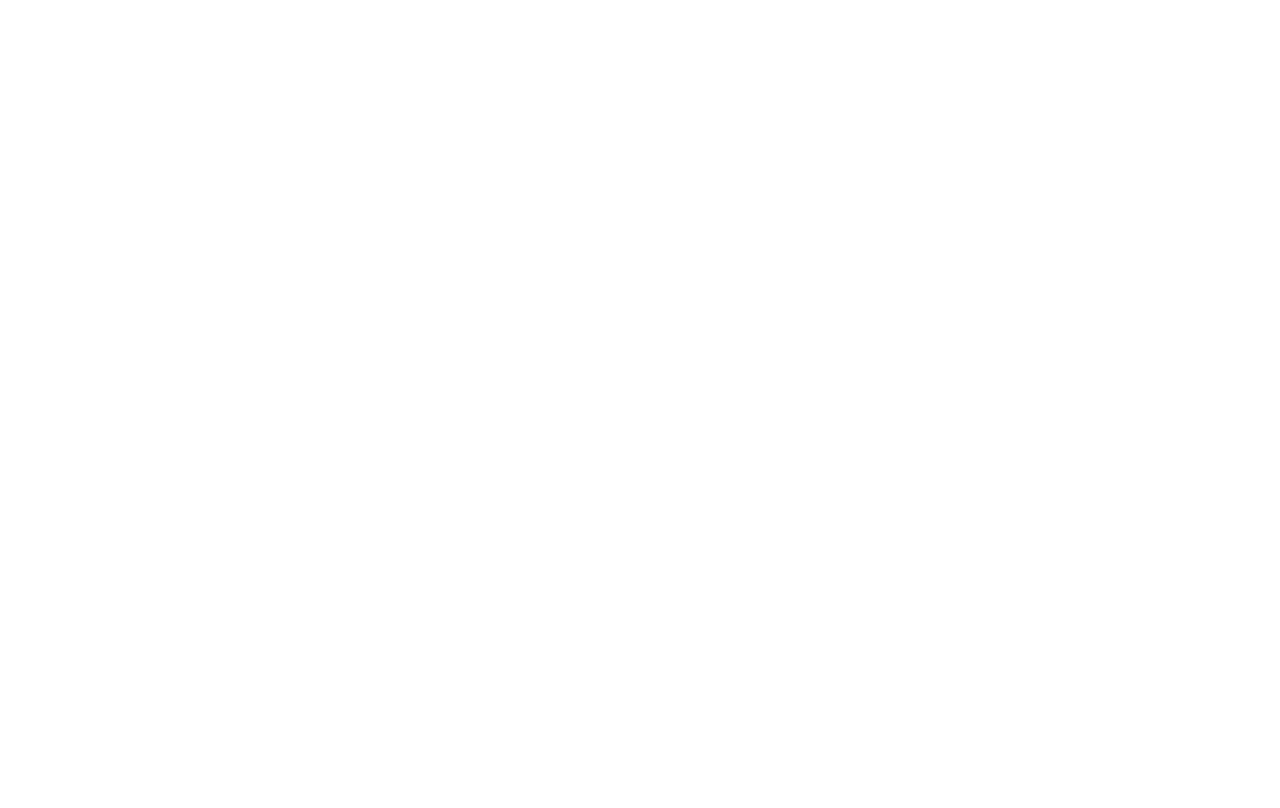
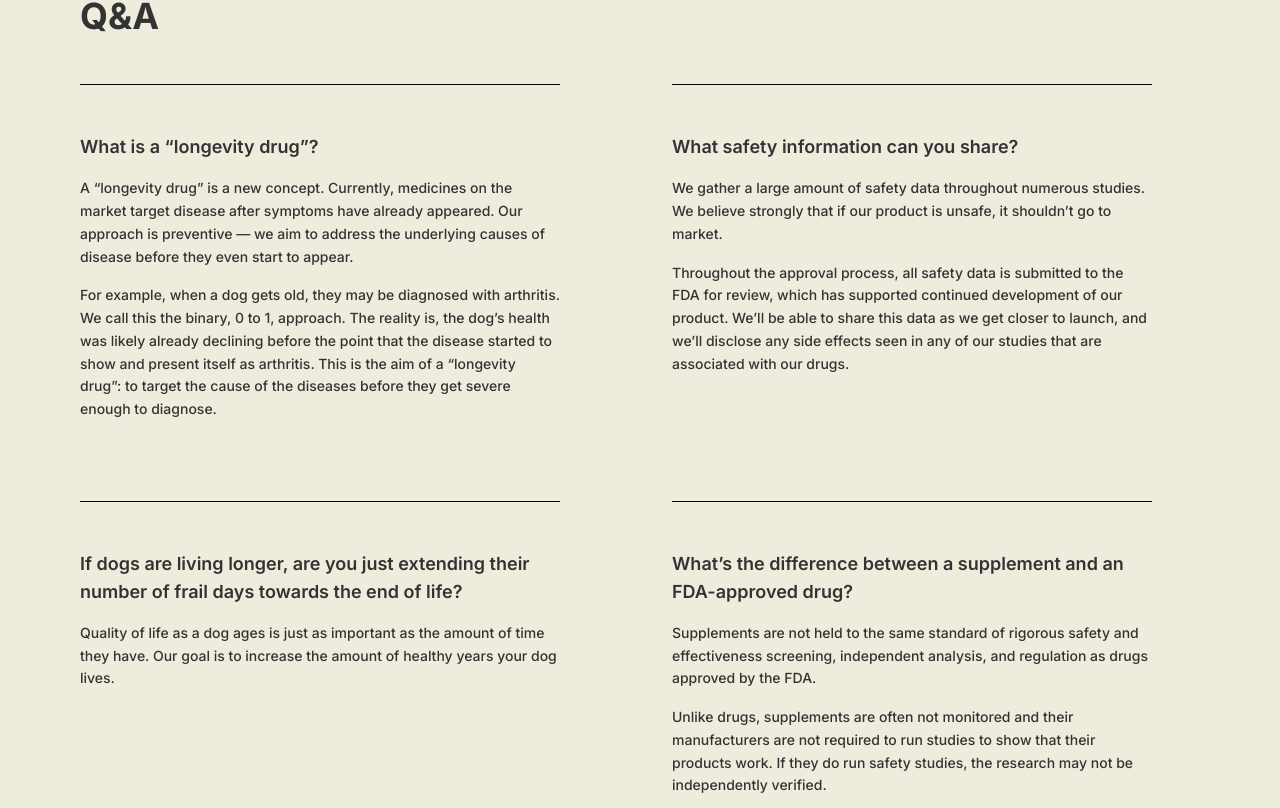
Before and after one commit to BusariAnees/cat-health, a React (Vite) app: page /owner in a window 1280 px wide. Shown: the part 3092-3900 px from the top of the page. Before the commit the page ends 2944 px from the top, so only its background shows below. Built offline with nearby package versions, Linux system fonts and the light colour scheme; a web font is replaced by a local one.

Commit message:
finished with owners page

```diff
--- a/src/assets/css/owner.css
+++ b/src/assets/css/owner.css
@@ -18,12 +18,24 @@
   }
 
   /* Keyframe animation */
-  @keyframes scrollWords {
+  @keyframes scrollSmoothPause {
     0% {
       transform: translateY(0);
     }
+    20% {
+      transform: translateY(-160px);
+    }
+    40% {
+      transform: translateY(-320px);
+    }
+    60% {
+      transform: translateY(-480px);
+    }
+    80% {
+      transform: translateY(-640px);
+    }
     100% {
-      transform: translateY(-640px); /* 4 words * 160px */
+      transform: translateY(0); /* Loop back to start */
     }
   }
 
@@ -37,13 +49,12 @@
   }
 
   .scroll-content {
-    font-family: "Libre Baskerville", serif;
     position: absolute;
     top: 0;
     left: 0;
-    animation: scrollWords 20s linear infinite;
+    font-family: "Libre Baskerville", serif;
+    animation: scrollSmoothPause 20s ease-in-out infinite;
   }
-
   .scroll-item {
     height: 160px;
     display: flex;
--- a/src/components/word-scroll.jsx
+++ b/src/components/word-scroll.jsx
@@ -10,27 +10,18 @@ export default function Scroll() {
 
   useEffect(() => {
     const interval = setInterval(() => {
-      setIndex((prev) => prev + 1);
-    }, 2000);
+      setIndex((prev) => (prev + 1) % words.length);
+    }, 2500); // adjust for pause
     return () => clearInterval(interval);
   }, []);
 
   useEffect(() => {
-    if (index === words.length) {
-      // Wait for animation to finish, then reset instantly
-      const timeout = setTimeout(() => {
-        containerRef.current.style.transition = "none"; // Remove transition
-        setIndex(0); // Reset index
-        containerRef.current.style.transform = `translateY(0px)`;
-
-        // Restore transition for next scroll
-        setTimeout(() => {
-          containerRef.current.style.transition = "transform 0.5s ease-in-out";
-        }, 20);
-      }, 500); // Wait for slide to finish
-      return () => clearTimeout(timeout);
+    if (containerRef.current) {
+      containerRef.current.style.transition = "transform 0.7s ease-in-out";
+      containerRef.current.style.transform = `translateY(-${index * 160}px)`;
     }
   }, [index]);
+
   return (
     <>
       <div
@@ -43,7 +34,11 @@ export default function Scroll() {
 
             {/* Scroll container */}
             <div className="scroll-container">
-      <div className="scroll-content">
+              <div
+                className="scroll-content"
+                ref={containerRef}
+                style={{ transform: `translateY(-${index * 160}px)` }}
+              >
                 {[...words, ...words].map((word, i) => (
                   <div key={i} className="scroll-item">
                     {word}
--- a/src/pages/owner.jsx
+++ b/src/pages/owner.jsx
@@ -3,14 +3,54 @@ import { faArrowRight } from "@fortawesome/free-solid-svg-icons";
 
 import "../assets/css/products.css";
 import "../assets/css/owner.css";
+import Footer from "../footer";
 
-import Scroll from "../components/word-scroll"
+import Scroll from "../components/word-scroll";
 
+const QA = [
+  {
+    header: "What is a “longevity drug”?",
+    body: [
+      "A “longevity drug” is a new concept. Currently, medicines on the market target disease after symptoms have already appeared. Our approach is preventive — we aim to address the underlying causes of disease before they even start to appear.    ",
+      "For example, when a dog gets old, they may be diagnosed with arthritis. We call this the binary, 0 to 1, approach. The reality is, the dog’s health was likely already declining before the point that the disease started to show and present itself as arthritis. This is the aim of a “longevity drug”: to target the cause of the diseases before they get severe enough to diagnose.",
+    ],
+  },
+  {
+    header: "What safety information can you share?",
+    body: [
+      "We gather a large amount of safety data throughout numerous studies. We believe strongly that if our product is unsafe, it shouldn’t go to market.  ",
+      "Throughout the approval process, all safety data is submitted to the FDA for review, which has supported continued development of our product. We’ll be able to share this data as we get closer to launch, and we’ll disclose any side effects seen in any of our studies that are associated with our drugs.",
+      "See our safety section for more information.",
+    ],
+  },
+  {
+    header:
+      "If dogs are living longer, are you just extending their number of frail days towards the end of life?",
+    body: [
+      "Quality of life as a dog ages is just as important as the amount of time they have. Our goal is to increase the amount of healthy years your dog lives.",
+    ],
+  },
 
+  {
+    header:
+      "What’s the difference between a supplement and an FDA-approved drug?",
+    body: [
+      "Supplements are not held to the same standard of rigorous safety and effectiveness screening, independent analysis, and regulation as drugs approved by the FDA.",
+      "Unlike drugs, supplements are often not monitored and their manufacturers are not required to run studies to show that their products work. If they do run safety studies, the research may not be independently verified.",
+      "On the FDA website, they write “The benefit of the FDA’s drug approval process is the assurance that an approved animal drug is safe, effective, and high-quality.",
+    ],
+  },
+
+  {
+    header: "What if my dog doesn’t qualify for the drug?",
+    body: [
+      "We expect to support the following populations with our drugs:",
+      "When we designed our four-year clinical study for LOY-002 (which is already longer than typical), we chose to target 10+ year dogs to balance comprehensive research with speed. If we included younger dogs in the study, we would have had to run the study for longer than four years to show lifespan extension, delaying the full approval for more years. We hope to demonstrate our drugs' efficacy on younger dogs in additional studies to expand eligibility",
+    ],
+  },
+];
 
 export default function Owner() {
-
-
   return (
     <>
       <section>
@@ -49,9 +89,9 @@ export default function Owner() {
           {/* Benefits & Requirements */}
           <article className="w-[40%] space-y-[1.5rem]">
             <p className="font-[500] text-sm leading-relaxed">
-              LOY-002 is our <strong>senior cat drug</strong>  — a daily pill, prescribed by your
-              vet, that targets a core driver of unhealthy aging in cats — and
-              our first product planned for market launch.*
+              LOY-002 is our <strong>senior cat drug</strong> — a daily pill,
+              prescribed by your vet, that targets a core driver of unhealthy
+              aging in cats — and our first product planned for market launch.*
               <br />
               <br />
               As your cat gets older, their metabolic health declines,
@@ -68,13 +108,13 @@ export default function Owner() {
               LOY-002 will receive FDA conditional approval* in 2026.
             </p>
             <p className="text-xs text-black text-opacity-100 font-medium  text-start mt-[2rem]">
-          *FDA approval not guaranteed
-        </p>
-        <div className="nav-section-div-2 !w-[100%] mt-[2rem]">
+              *FDA approval not guaranteed
+            </p>
+            <div className="nav-section-div-2 !w-[100%] mt-[2rem]">
               {" "}
               <div className="nav-section-div-3">
                 <a href="#senior">
-                  Dive into metabolic dysfunction {" "}
+                  Dive into metabolic dysfunction{" "}
                   <FontAwesomeIcon
                     className="right-arrow"
                     icon={faArrowRight}
@@ -83,15 +123,32 @@ export default function Owner() {
               </div>
             </div>
           </article>
-           {/* Images with captions */}
+          {/* Images with captions */}
+        </section>
+        <Scroll />
 
+        <section className="text-start py-[9rem] px-[5rem] bg-[rgb(238,237,221)] ">
+          <h2 className="text-4xl font-bold mb-12">Q&amp;A</h2>
+
+          <div className="grid grid-cols-2 gap-16 ">
+            {QA.map((text, i) => (
+              <div>
+                {/* Question 1 */}
+                <div className="border-t border-black  pt-12 w-[30rem]">
+                  <h3 className="text-lg font-semibold mb-4 ">{text.header}</h3>
+                  <p className="mb-4 font-[500] text-sm leading-relaxed">
+                    {text.body[0]}
+                  </p>
+                  <p className=" mb-4 font-[500] text-sm leading-relaxed">
+                    {text.body[1]}
+                  </p>
+                </div>
+              </div>
+            ))}
+          </div>
         </section>
-       <Scroll/>
-
+        <Footer />
       </section>
-
-
-
     </>
   );
 }
```
Lines whose indentation alone changed are shown as unchanged.
